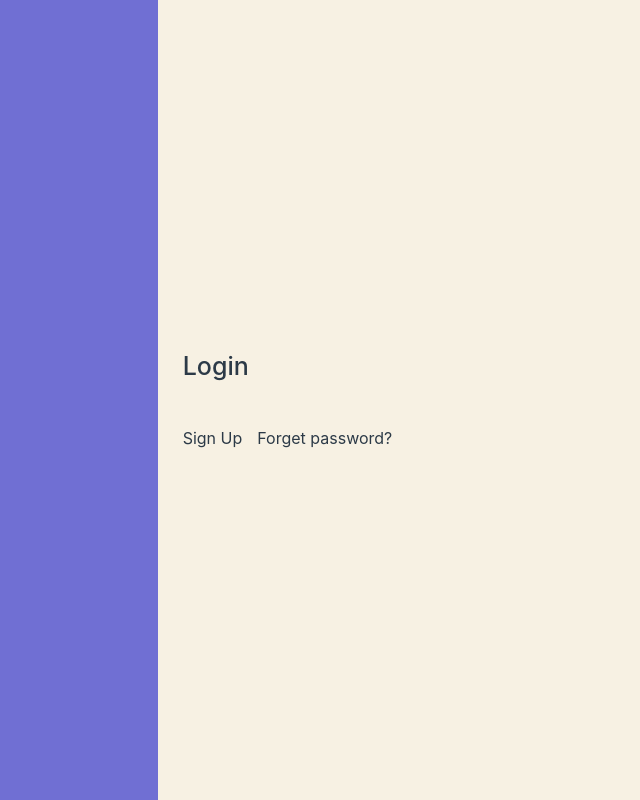
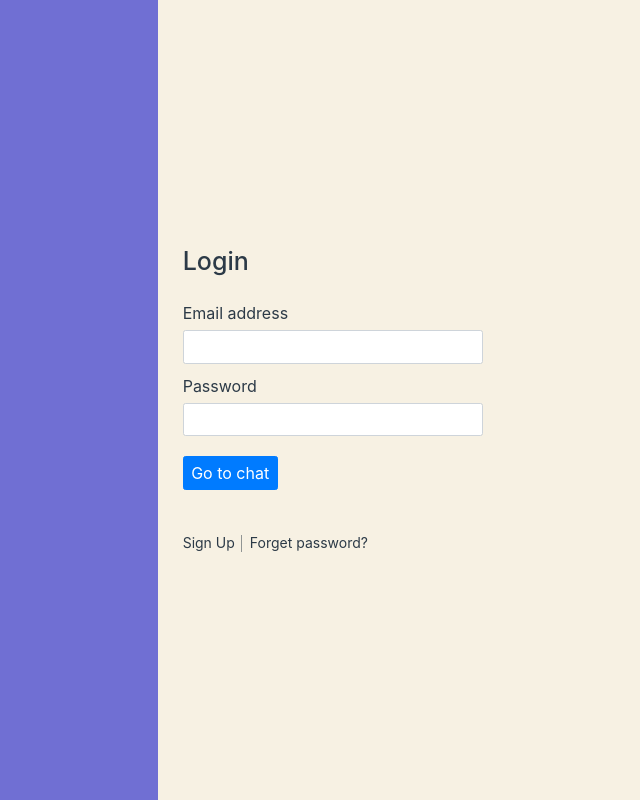
Before and after one commit to ExuCounter/Chat-MERN-stack-, a React (Create React App) app in the folder client/: page /login in a window 1280 px wide. Shown: the whole page, without its empty margins (269-909 px from the left). Built offline with nearby package versions, Linux system fonts and the light colour scheme.

Commit message:
Add forms to auth components

```diff
--- a/client/src/components/auth/auth-content/login.js
+++ b/client/src/components/auth/auth-content/login.js
@@ -1,4 +1,5 @@
 import React from 'react';
+import {Form, Button} from 'react-bootstrap';
 
 export const LoginContent = () => {
     return(
@@ -6,9 +7,21 @@ export const LoginContent = () => {
             <h1 className="auth-sidebar__title">
                 Login
             </h1>
-            <form action="/login" method="POST">
-
-            </form>
+            <Form action="/login" method="POST" className='auth-form'>
+                <Form.Group className="login-email">
+                    <Form.Label>Email address</Form.Label>
+                    <Form.Control type="email" name="email"/>
+                </Form.Group>
+                <div className="login-password">
+                    <Form.Group>
+                        <Form.Label>Password</Form.Label>
+                        <Form.Control type="password" name="password" className="login-password"/>
+                    </Form.Group>
+                </div>
+                <Button type="submit" variant="primary">
+                    Go to chat
+                </Button>
+            </Form>
             <div className='auth-navigation'>
                 <a href="/register">
                     Sign Up
--- a/client/src/components/auth/auth-content/register.js
+++ b/client/src/components/auth/auth-content/register.js
@@ -1,4 +1,5 @@
 import React from 'react';
+import {Form, Button} from 'react-bootstrap';
 
 export const RegisterContent = () => {
     return(
@@ -6,9 +7,25 @@ export const RegisterContent = () => {
             <h1 className="auth-sidebar__title">
                 Register
             </h1>
-            <form action="/register" method="POST">
-
-            </form>
+            <Form action="/register" method="POST" className='auth-form'>
+                <Form.Group className="register-email">
+                    <Form.Label>Email address</Form.Label>
+                    <Form.Control type="email" name="email"/>
+                </Form.Group>
+                <div className="register-passwords d-none">
+                    <Form.Group>
+                        <Form.Label>Password</Form.Label>
+                        <Form.Control type="password" name="password" className="register-password"/>
+                    </Form.Group>
+                    <Form.Group>
+                        <Form.Label>Repeat password</Form.Label>
+                        <Form.Control type="password" name="password" className="register-repeat-password"/>
+                    </Form.Group>
+                </div>
+                <Button type="submit" variant="primary">
+                    Register new account
+                </Button>
+            </Form>
             <div className='auth-navigation'>
                 <a href="/login">
                     Log In
--- a/client/src/components/auth/auth-content/reset-password.js
+++ b/client/src/components/auth/auth-content/reset-password.js
@@ -1,4 +1,5 @@
 import React from 'react';
+import {Form, Button} from 'react-bootstrap';
 
 export const ResetPasswordContent = () => {
     return(
@@ -6,9 +7,15 @@ export const ResetPasswordContent = () => {
             <h1 className="auth-sidebar__title">
                 Reset Password
             </h1>
-            <form action="/reset-password" method="POST">
-
-            </form>
+            <Form action="/reset-password" method="POST" className='auth-form'>
+                <Form.Group className="reset-password-email">
+                    <Form.Label>Email address</Form.Label>
+                    <Form.Control type="email" name="email"/>
+                </Form.Group>
+                <Button type="submit" variant="primary">
+                    Please remember my password
+                </Button>
+            </Form>
             <div className='auth-navigation'>
                 <a href="/login">
                     Log In
--- a/client/src/styles/auth/auth-content/auth-content.css
+++ b/client/src/styles/auth/auth-content/auth-content.css
@@ -12,12 +12,50 @@
     font-size: 2.4rem;
 }
 
+
+/* AUTH NAVIGATION */
+
 .auth-navigation {
     margin-top: 4rem;
 }
 
 .auth-navigation a {
+    font-size: 1.4rem;
     color: #2C3A47 !important;
     text-decoration: none !important;
-    margin-right: 1.5rem;
+    margin: 0.75rem;
+    position: relative;
 }
+
+.auth-navigation a:first-child {
+    margin-left: 0;
+}
+
+.auth-navigation a:not(:last-child):before {
+    content: '';
+    position: absolute;
+    right: -0.75rem;
+    top: 0.125rem;
+    width: 1px;
+    height: 100%;
+    background-color: #2C3A47;
+    opacity: 0.5;
+}
+
+
+/* AUTH FORM */
+
+.auth-form {
+    margin-top: 2rem;
+    max-width: 300px;
+}
+
+.auth-form input {
+    padding: 1.5rem 0.5rem;
+    font-size: 1.6rem;
+}
+
+.auth-form button {
+    font-size: 1.6rem;
+    margin-top: 1rem;
+}
```
